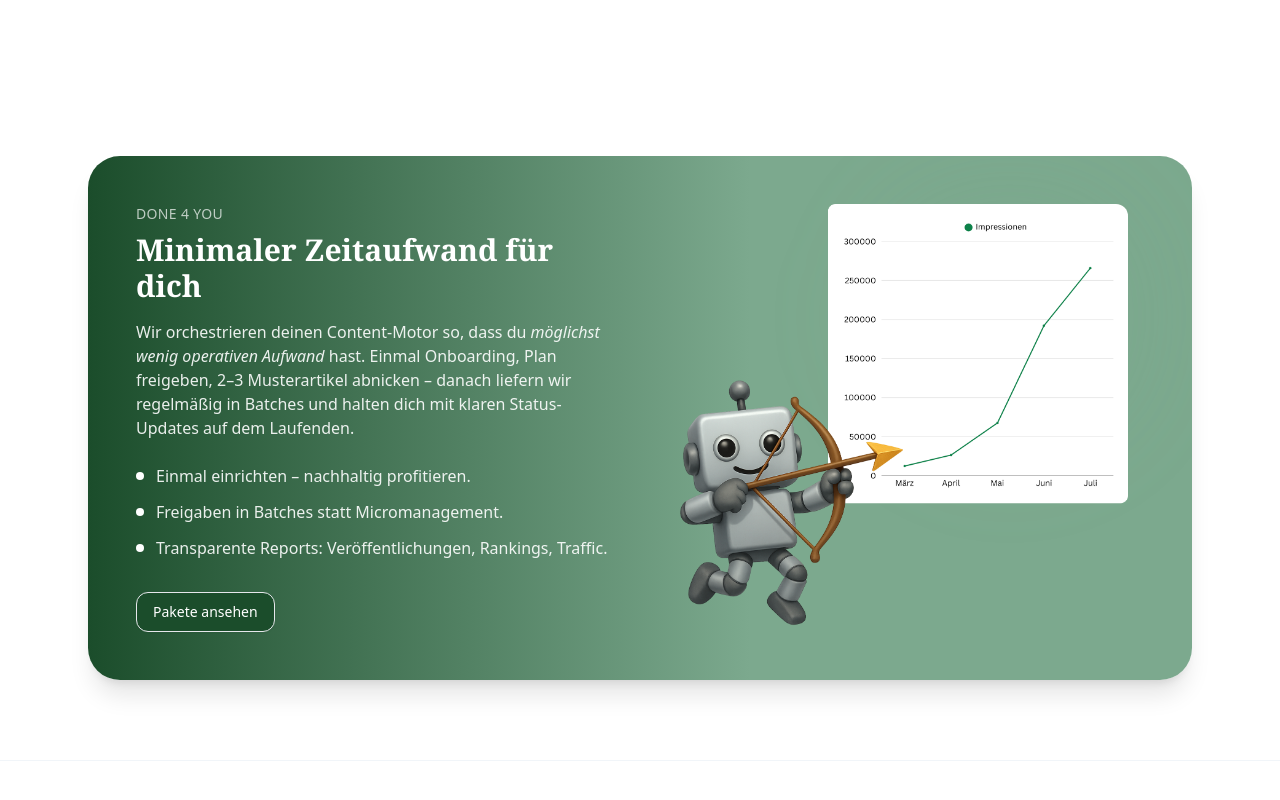
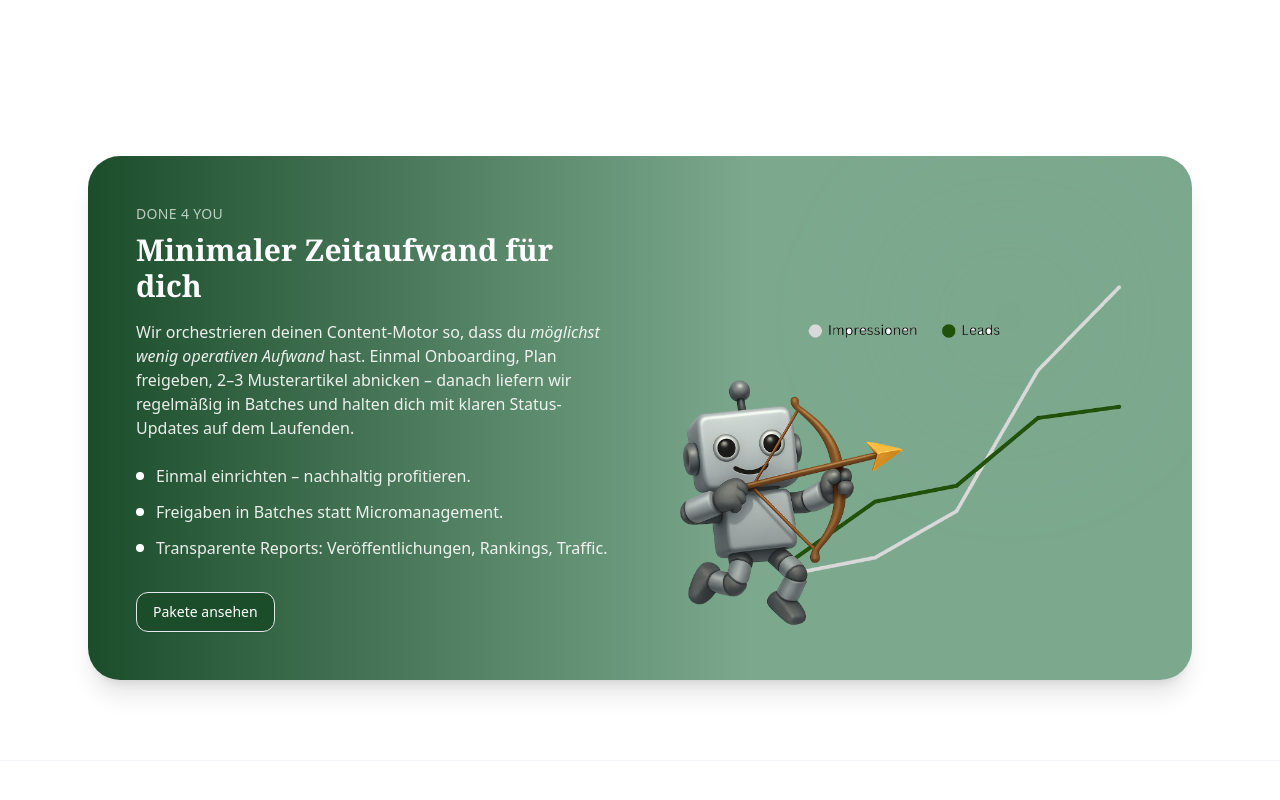
Before and after one commit to lennartnm/findbar_website, a Next.js app: page / in a window 1280 px wide. Shown: the part 1502-2302 px from the top of the page. Built offline with nearby package versions, Linux system fonts and the light colour scheme.

Commit message:
Update page.tsx

```diff
--- a/src/app/page.tsx
+++ b/src/app/page.tsx
@@ -239,17 +239,17 @@ function BlogSection() {
             {
               title: "Cabriowetter in Deutschland 2025 – Die schönsten Streckenempfehlungen",
               tease: "Entdecke die besten Cabrio-Routen in Deutschland: Von malerischen Küstenstraßen bis zu kurvigen Bergpassagen – perfekt für sonnige Tage.",
-              image: "/blog-cabrio.jpg",
+              image: "/Cabriotouren in Deutschland.png",
             },
             {
               title: "Küchenkauf 2025 – 7 Dinge, die du unbedingt beachten musst",
               tease: "Von der richtigen Planung bis zur Auswahl langlebiger Materialien: So kaufst du deine Traumküche und vermeidest teure Fehler.",
-              image: "/blog-kuechenkauf.jpg",
+              image: "/Küchenkauf 2025.png",
             },
             {
               title: "CNC Maschine mieten statt kaufen – Kosten senken & flexibel bleiben",
               tease: "Erfahre, wann sich CNC-Maschinen-Miete lohnt, welche Kostenfallen du vermeiden solltest und wie du den richtigen Anbieter findest.",
-              image: "/blog-cnc.jpg",
+              image: "/CNC Maschine mieten.png",
             },
           ].map((b, i) => (
             <article
@@ -337,7 +337,7 @@ function UnserZielSection() {
                   }}
                 />
                 <img
-                  src="/kJbcdj.png"
+                  src="/Findbar.png"
                   alt="Darstellung des Done 4 You Prozesses"
                   className="relative z-20 w-full rounded-xl"
                 />
```
